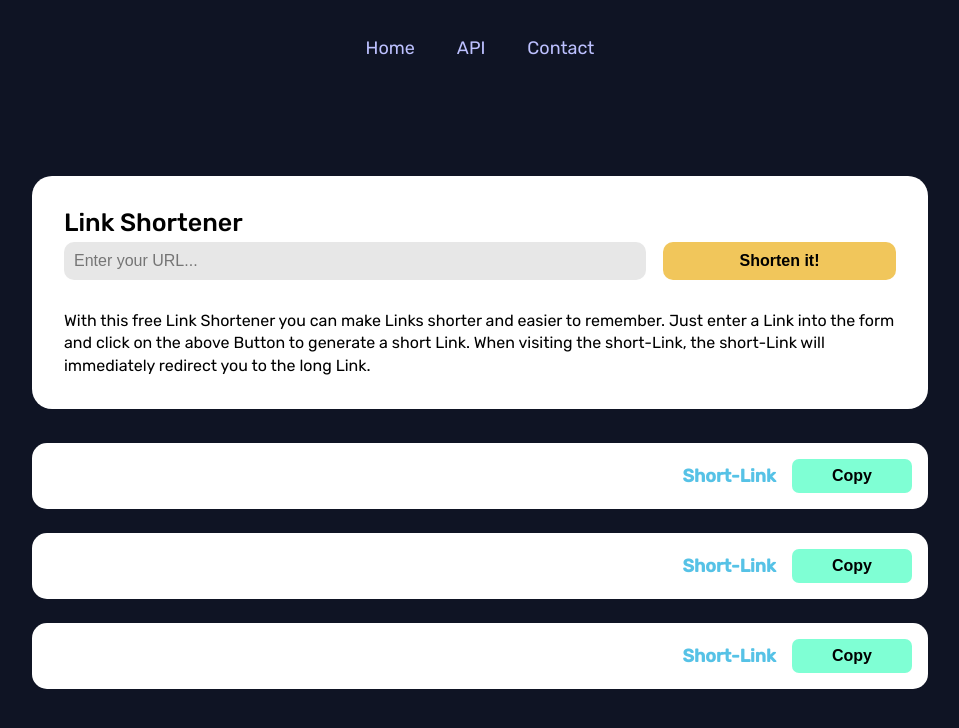
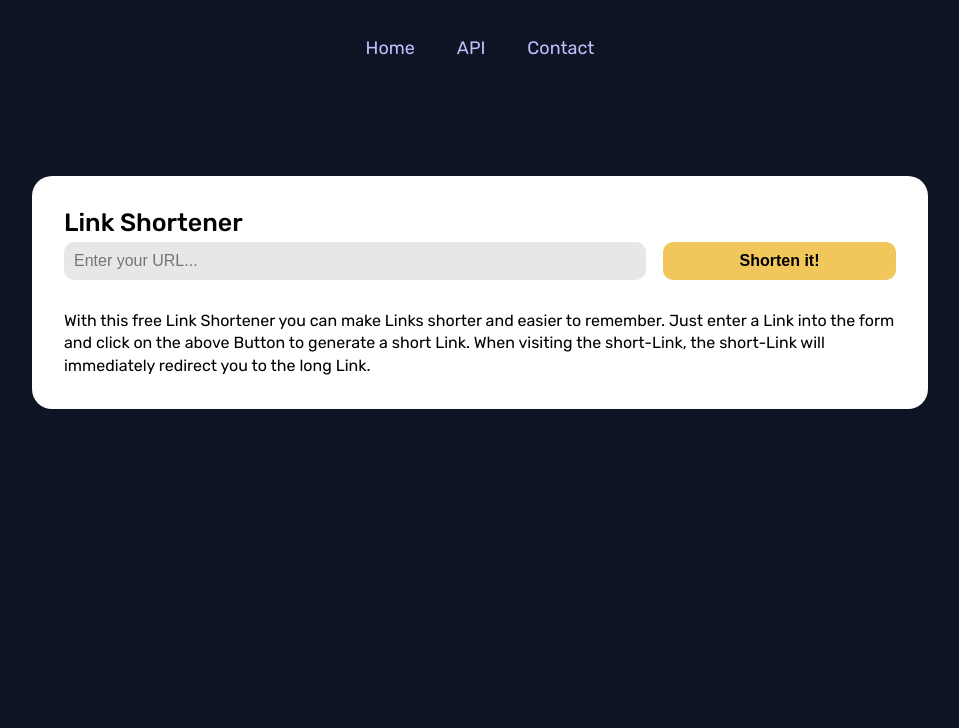
Before and after one commit to binoyam/URL_Shortening_API, a React (Create React App) app: page / in a window 1280 px wide. Shown: the top 728 px of the page, without its empty margins (160-1119 px from the left). Built offline with nearby package versions, Linux system fonts and the light colour scheme.

Commit message:
button text??

```diff
--- a/src/App.css
+++ b/src/App.css
@@ -78,7 +78,8 @@ img {
   flex-direction: column;
   position: relative;
 }
-.error-txt{
+
+.error-txt {
   display: none;
   position: absolute;
   color: red;
@@ -87,6 +88,7 @@ img {
   top: 80px;
   left: 0;
 }
+
 .form label {
   font-size: 25px;
   font-weight: 500;
@@ -113,9 +115,11 @@ img {
   width: 70%;
   background-color: rgb(231, 231, 231);
 }
-.form input.error{
+
+.form input.error {
   border: 2px solid red;
 }
+
 .form input:focus {
   outline: 1px solid black;
 }
@@ -140,15 +144,19 @@ img {
 }
 
 .short-url-results {
+  display: none;
   position: absolute;
   bottom: 0;
+  left: 0;
+  width: 100%;
+  opacity: 0;
+  transition: all 0.4s ease-in;
 }
 
-.short-url-results {
-  position: absolute;
+.short-url-results.show-links {
   bottom: -120%;
-  left: 0;
-  width: 100%;
+  display: block;
+  opacity: 1;
 }
 
 .short-url-results ul {
@@ -161,7 +169,7 @@ li.result {
   display: flex;
   align-items: center;
   justify-content: space-between;
-  gap: 1rem;
+  gap: 0.5rem;
   padding: 1rem;
   background-color: rgb(255, 255, 255);
   border-radius: 15px;
@@ -176,7 +184,7 @@ li.result {
 .long-link {
   color: var(--Very-dark-blue);
   font-weight: 500;
-
+  max-height: 50px;
 }
 
 .short-link {
--- a/src/form.js
+++ b/src/form.js
@@ -3,25 +3,43 @@ import React, { useState } from 'react'
 export default function Form() {
     const [text, setText] = useState("");
     const [links, setLinks] = useState("")
+    const [buttonTxt, setButtonText] = useState("Copy")
 
     const handleSubmit = (e) => {
         e.preventDefault()
         const input = document.getElementById("input")
         const errorTxt = document.querySelector(".error-txt");
         const validUrl = /^(https?|ftp):\/\/[^\s/$.?#].[^\s]*$/;
+        const shortLinksBox = document.querySelector(".short-url-results");
 
         if (!text || !validUrl.test(text)) {
             input.classList.add("error");
             errorTxt.style.display = "block";
+            shortLinksBox.classList.remove("show-links");
         } else {
             input.classList.remove("error");
             errorTxt.style.display = "none";
+            shortLinksBox.classList.add("show-links");
             const shortenLink = async () => {
                 const res = await fetch(`https://api.shrtco.de/v2/shorten?url=${text}`)
                 const data = await res.json()
                 console.log(data.result)
+                setLinks(data.result)
+                setText("")
             }
             shortenLink()
+        }
+    }
+    const handleCopy = (buttonId) => {
+        navigator.clipboard.writeText(links.full_short_link)
+        if(buttonId === 'button1'){
+            setButtonText("Copied!")
+        }
+        else if(buttonId === 'button2'){
+            setButtonText("Copied!")
+        }
+       else if(buttonId === 'button3'){
+            setButtonText("Copied!")
         }
     }
 
@@ -52,22 +70,28 @@ export default function Form() {
                     <li className='result'>
                         <span className='long-link'>{links.original_link}</span>
                         <div className='divider'>
-                            <span className='short-link'>Short-Link</span>
-                            <button className='copy-btn'>Copy</button>
+                            <span className='short-link'>{links.short_link}</span>
+                            <button id='button1'
+                            onClick={() => handleCopy('button1')}
+                                className='copy-btn'>{buttonTxt === 'Copied!' ? 'Copied!' : 'Copy'}</button>
                         </div>
                     </li>
                     <li className='result'>
                         <span className='long-link'>{links.original_link}</span>
                         <div className='divider'>
-                            <span className='short-link'>Short-Link</span>
-                            <button className='copy-btn'>Copy</button>
+                            <span className='short-link'>{links.short_link2}</span>
+                            <button id='button2'
+                            onClick={() => handleCopy('button2')}
+                                className='copy-btn'>{buttonTxt === 'Copied!' ? 'Copied!' : 'Copy'}</button>
                         </div>
                     </li>
                     <li className='result'>
                         <span className='long-link'>{links.original_link}</span>
                         <div className='divider'>
-                            <span className='short-link'>Short-Link</span>
-                            <button className='copy-btn'>Copy</button>
+                            <span className='short-link'>{links.short_link3}</span>
+                            <button id='button3'
+                            onClick={() => handleCopy('button3')}
+                                className='copy-btn'>{buttonTxt === 'Copied!' ? 'Copied!' : 'Copy'}</button>
                         </div>
                     </li>
                 </ul>
```
